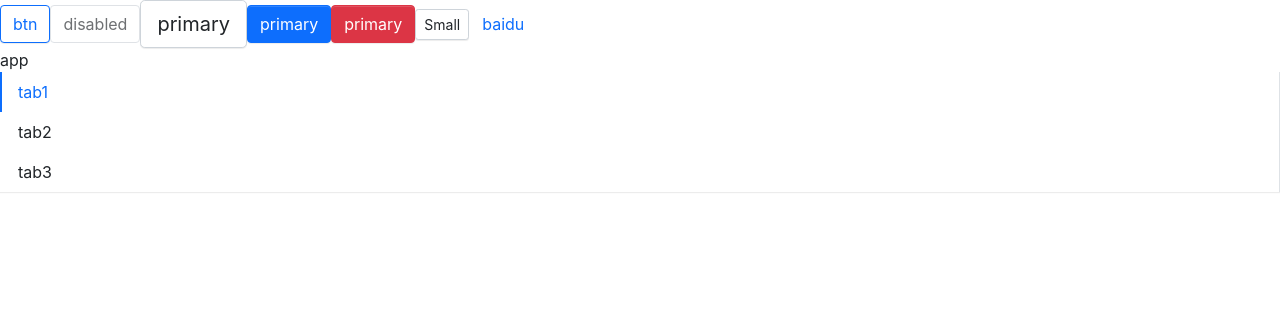
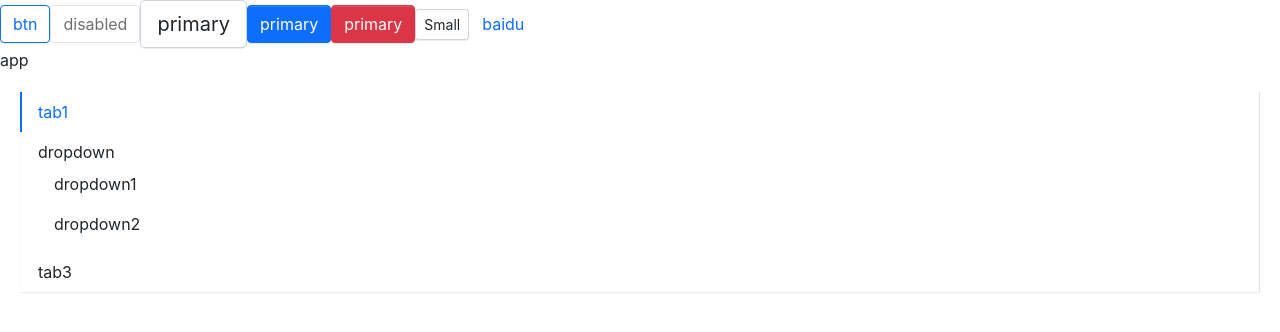
Before and after one commit to silverWolf818/react-components, a React (Create React App) app: page / in a window 1280 px wide. Shown: the top 332 px of the page. Built offline with nearby package versions, Linux system fonts and the light colour scheme.

Commit message:
add submenu

```diff
--- a/src/App.tsx
+++ b/src/App.tsx
@@ -2,6 +2,7 @@ import React from 'react';
 import Button, {ButtonType, ButtonSize} from "./components/Button"
 import Menu from "./components/Menu"
 import MenuItem from "./components/MenuItem"
+import SubMenu from "./components/SubMenu"
 
 function App() {
     return (
@@ -14,12 +15,16 @@ function App() {
             <Button size={ButtonSize.Small}>Small</Button>
             <Button btnType={ButtonType.Link} href='https://www.baid.com'>baidu</Button>
             <div>app</div>
-
-            <Menu mode="vertical" defaultIndex={0} onSelect={(index) => alert(index)}>
-                <MenuItem index={0}>tab1</MenuItem>
-                <MenuItem index={1}>tab2</MenuItem>
-                <MenuItem index={2}>tab3</MenuItem>
-            </Menu>
+            <div style={{ margin:"20px" }}>
+                <Menu mode="vertical" defaultIndex={"0"} defaultOpenSubMenus={["1"]} onSelect={(index) => index}>
+                    <MenuItem>tab1</MenuItem>
+                    <SubMenu title='dropdown'>
+                        <MenuItem>dropdown1</MenuItem>
+                        <MenuItem>dropdown2</MenuItem>
+                    </SubMenu>
+                    <MenuItem>tab3</MenuItem>
+                </Menu>
+            </div>
         </div>
     );
 }
--- a/src/components/Menu/_index.scss
+++ b/src/components/Menu/_index.scss
@@ -1,12 +1,73 @@
-.menu{
+.menu {
   display: flex;
   flex-wrap: wrap;
   padding-left: 0;
   list-style: none;
   border-bottom: $menu-border-width solid $menu-border-color;
   box-shadow: $menu-box-shadow;
+  >.menu-item {
+    padding: $menu-item-padding-y $menu-item-padding-x;
+    cursor: pointer;
+    transition: $menu-transition;
+    &:hover, &:focus {
+      text-decoration: none;
+    }
+    &.is-disabled {
+      color: $menu-item-disabled-color;
+      pointer-events: none;
+      cursor: default;
+    }
+    &.is-active, &:hover {
+      color: $menu-item-active-color;
+      border-bottom: $menu-item-active-border-width solid $menu-item-active-color;
+    }
+  }
+  .submenu-item {
+    position: relative;
+    .submenu-title {
+      display: flex;
+      align-items: center;
+    }
+    .arrow-icon {
+      transition: transform .25s ease-in-out;
+      margin-left: 3px;
+    }
+    &:hover {
+      .arrow-icon {
+        transform: rotate(180deg);
+      }
+    }
+  }
+  .is-vertical {
+    .arrow-icon {
+      transform: rotate(0deg) !important;
+    }
+  }
+  .is-vertical.is-opened {
+    .arrow-icon {
+      transform: rotate(180deg) !important;
+    }
+  }
+  .submenu {
+    display: none;
+    list-style:none;
+    padding-left: 0;
+    white-space: nowrap;
+    transition: $menu-transition;
+    .menu-item {
+      padding: $menu-item-padding-y $menu-item-padding-x;
+      cursor: pointer;
+      transition: $menu-transition;
+      color: $body-color;
+      &.is-active, &:hover {
+        color: $menu-item-active-color !important;
+      }
+    }
+  }
+  .submenu.menu-opened {
+    display: block;
+  }
 }
-
 .menu-horizontal {
   >.menu-item {
     border-bottom: $menu-item-active-border-width solid transparent;
@@ -21,7 +82,6 @@
     box-shadow: $submenu-box-shadow;
   }
 }
-
 .menu-vertical {
   flex-direction: column;
   border-bottom: 0;
--- a/src/components/Menu/index.tsx
+++ b/src/components/Menu/index.tsx
@@ -3,22 +3,25 @@ import classNames from "classnames";
 import {IMenuItemProps} from "../MenuItem";
 
 type MenuMode = 'horizontal' | 'vertical';
-type SelectCallback = (selectedIndex: number) => void;
+type SelectCallback = (selectedIndex: string) => void;
 
 export interface IMenuProps {
-    defaultIndex?: number;
+    defaultIndex?: string;
     className?: string;
     mode?: MenuMode;
     style?: React.CSSProperties;
     onSelect?: SelectCallback;
+    defaultOpenSubMenus?: string[];
 }
 
 interface IMenuContext {
-    index: number;
+    index: string;
     onSelect?: SelectCallback;
+    mode?: MenuMode;
+    defaultOpenSubMenus?: string[];
 }
 
-export const MenuContext = createContext<IMenuContext>({index: 0});
+export const MenuContext = createContext<IMenuContext>({index: '0'});
 
 const Menu: FC<IMenuProps> = props => {
     const {
@@ -27,29 +30,33 @@ const Menu: FC<IMenuProps> = props => {
         className,
         mode,
         style,
-        onSelect
+        onSelect,
+        defaultOpenSubMenus
     } = props;
     const [currentActive, setActive] = useState(defaultIndex);
 
-    const handleClick = (index: number) => {
+    const handleClick = (index: string) => {
         setActive(index);
         onSelect && onSelect(index);
     }
 
     const valueContext: IMenuContext = {
-        index: currentActive || 0,
-        onSelect: handleClick
+        index: currentActive || '0',
+        onSelect: handleClick,
+        mode,
+        defaultOpenSubMenus
     }
 
     const classes = classNames('menu', {
-        'menu-vertical': mode === 'vertical'
+        'menu-vertical': mode === 'vertical',
+        'menu-horizontal': mode !== 'vertical'
     }, className);
 
     const renderChildren = () => Children.map(children, (item, index) => {
         const itemElement = item as FunctionComponentElement<IMenuItemProps>;
         const {displayName} = itemElement.type;
-        if (displayName === 'MenuItem') {
-            return cloneElement(itemElement, {index});
+        if (displayName === 'MenuItem' || displayName === 'SubMenu') {
+            return cloneElement(itemElement, {index: index.toString()});
         } else {
             console.error('Warning: Menu has a child which is not a MenuItem component');
         }
@@ -65,8 +72,9 @@ const Menu: FC<IMenuProps> = props => {
 }
 
 Menu.defaultProps = {
-    defaultIndex: 0,
-    mode: 'horizontal'
+    defaultIndex: '0',
+    mode: 'horizontal',
+    defaultOpenSubMenus: []
 }
 
 export default Menu;
--- a/src/components/MenuItem/_index.scss
+++ /dev/null
@@ -1,17 +0,0 @@
-.menu-item {
-  padding: $menu-item-padding-y $menu-item-padding-x;
-  cursor: pointer;
-  transition: $menu-transition;
-  &:hover, &:focus {
-    text-decoration: none;
-  }
-  &.is-disabled {
-    color: $menu-item-disabled-color;
-    pointer-events: none;
-    cursor: default;
-  }
-  &.is-active, &:hover {
-    color: $menu-item-active-color;
-    border-bottom: $menu-item-active-border-width solid $menu-item-active-color;
-  }
-}
--- a/src/components/MenuItem/index.tsx
+++ b/src/components/MenuItem/index.tsx
@@ -1,9 +1,9 @@
-import React, {FC, useContext} from "react";
-import classNames from "classnames";
-import {MenuContext} from "../Menu";
+import React, {FC, useContext} from "react"
+import classNames from "classnames"
+import {MenuContext} from "../Menu"
 
 export interface IMenuItemProps {
-    index?: number;
+    index?: string;
     className?: string;
     disabled?: boolean;
     style?: React.CSSProperties;
@@ -25,7 +25,7 @@ const MenuItem: FC<IMenuItemProps> = props => {
     }, className)
 
     const onClick = () => {
-        if (context.onSelect && !disabled && (typeof index === 'number')) {
+        if (context.onSelect && !disabled && (typeof index === 'string')) {
             context.onSelect(index);
         }
     }
--- /dev/null
+++ b/src/components/SubMenu/index.tsx
@@ -0,0 +1,80 @@
+import React, {Children, FC, FunctionComponentElement, useContext, useState, MouseEvent, cloneElement} from "react"
+import classNames from "classnames"
+import {MenuContext} from "../Menu"
+import {IMenuItemProps} from "../MenuItem"
+
+export interface ISubMenuProps {
+    index?: string;
+    title: string;
+    className?: string;
+}
+
+let timer: any
+
+const SubMenu: FC<ISubMenuProps> = props => {
+    const context = useContext(MenuContext);
+    const {children, index, title, className} = props;
+    const openSubMenus = context.defaultOpenSubMenus as Array<string>;
+    const isOpen = (index && context.mode === 'vertical') ? openSubMenus.includes(index) : false;
+    const [menuOpen, setOpen] = useState(isOpen);
+
+    const classes = classNames('menu-item submenu-item', {
+        'is-active': context.index === index
+    }, className)
+
+    const handleClick = (e: MouseEvent) => {
+        e.preventDefault()
+        setOpen(!menuOpen)
+    }
+
+    const handleMouse = (e: MouseEvent, toggle: boolean) => {
+        clearTimeout(timer)
+        e.preventDefault()
+        timer = setTimeout(() => {
+            setOpen(toggle)
+        }, 300)
+    }
+    const clickEvents = context.mode === 'vertical' ? {
+        onClick: handleClick
+    } : {}
+
+    const hoverEvents = context.mode !== 'vertical' ? {
+        onMouseEnter: (e: MouseEvent) => {
+            handleMouse(e, true)
+        },
+        onMouseLeave: (e: MouseEvent) => {
+            handleMouse(e, false)
+        }
+    } : {}
+
+    const renderChildren = () => {
+        const subMenuClasses = classNames('submenu', {
+            'menu-opened': menuOpen
+        })
+        const childrenComponent = Children.map(children, (child, i) => {
+            const childElement = child as FunctionComponentElement<IMenuItemProps>;
+            if (childElement.type.displayName === 'MenuItem') {
+                return cloneElement(childElement,{
+                    index: `${index}-${i}`
+                });
+            } else {
+                console.error('Warning: SuMenu has a child which is not a MenuItem component');
+            }
+        })
+        return (
+            <ul className={subMenuClasses}>
+                {childrenComponent}
+            </ul>
+        )
+    }
+
+    return (
+        <li key={index} className={classes} {...hoverEvents}>
+            <div className='submenu-title' {...clickEvents}>{title}</div>
+            {renderChildren()}
+        </li>
+    )
+}
+
+SubMenu.displayName = 'SubMenu';
+export default SubMenu;
--- a/src/styles/index.scss
+++ b/src/styles/index.scss
@@ -3,4 +3,3 @@
 @import "mixin";
 @import "../components/Button/index";
 @import "../components/Menu/index";
-@import "../components/MenuItem/index";
```
Also changed, not shown: 1 other file (tests, documents, lock files or other folders).
